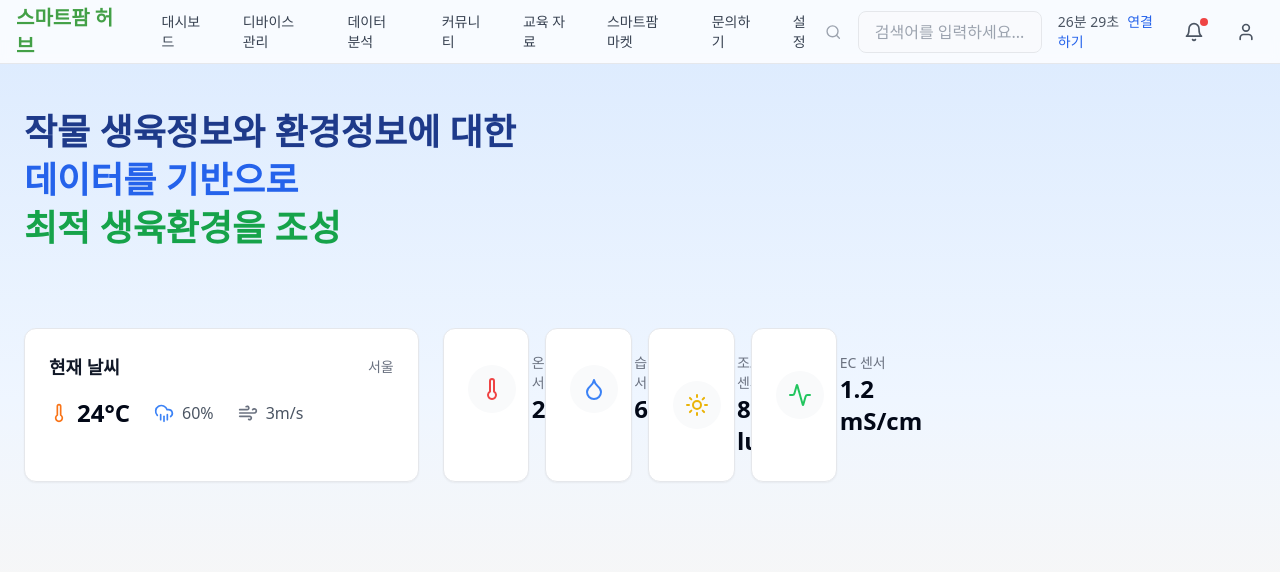
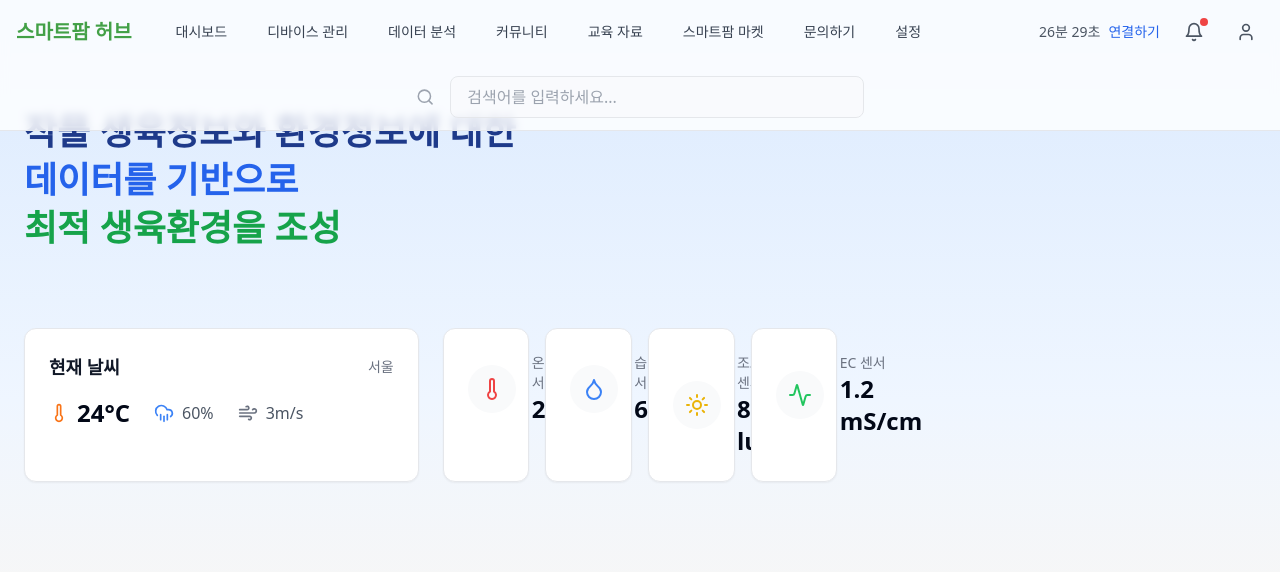
Before and after one commit to nCrom/smart-farm-hub, a React (Vite) app: page / in a window 1280 px wide. Shown: the top 572 px of the page. Built offline with nearby package versions, Linux system fonts and the light colour scheme; a web font is replaced by a local one.

Commit message:
Move header section
Move the header section below the menu bar.

```diff
--- a/src/components/layout/Header.tsx
+++ b/src/components/layout/Header.tsx
@@ -21,7 +21,7 @@ interface HeaderProps {
 export function Header({ isMenuOpen, onMenuOpenChange }: HeaderProps) {
   return (
     <>
-      <header className="h-16 bg-white/80 backdrop-blur-sm border-b border-gray-200 fixed top-0 right-0 left-0 z-20">
+      <header className="bg-white/80 backdrop-blur-sm border-b border-gray-200 fixed top-0 right-0 left-0 z-20">
         <div className="max-w-7xl mx-auto px-4">
           <div className="flex items-center justify-between h-16">
             <div className="flex items-center gap-8">
@@ -39,14 +39,6 @@ export function Header({ isMenuOpen, onMenuOpenChange }: HeaderProps) {
               </div>
             </div>
             <div className="flex items-center gap-4">
-              <div className="hidden md:flex items-center gap-4 w-64">
-                <Search className="w-5 h-5 text-gray-400" />
-                <input
-                  type="text"
-                  placeholder="검색어를 입력하세요..."
-                  className="w-full bg-gray-50/50 border border-gray-200 rounded-lg px-4 py-2 focus:outline-none focus:ring-2 focus:ring-primary-500 transition-all"
-                />
-              </div>
               <div className="text-sm text-gray-600">
                 26분 29초
                 <span className="ml-2 text-blue-600">연결하기</span>
@@ -69,6 +61,14 @@ export function Header({ isMenuOpen, onMenuOpenChange }: HeaderProps) {
                 )}
               </button>
             </div>
+          </div>
+          <div className="hidden md:flex items-center gap-4 w-full max-w-md mx-auto py-3">
+            <Search className="w-5 h-5 text-gray-400" />
+            <input
+              type="text"
+              placeholder="검색어를 입력하세요..."
+              className="w-full bg-gray-50/50 border border-gray-200 rounded-lg px-4 py-2 focus:outline-none focus:ring-2 focus:ring-primary-500 transition-all"
+            />
           </div>
         </div>
       </header>
```
